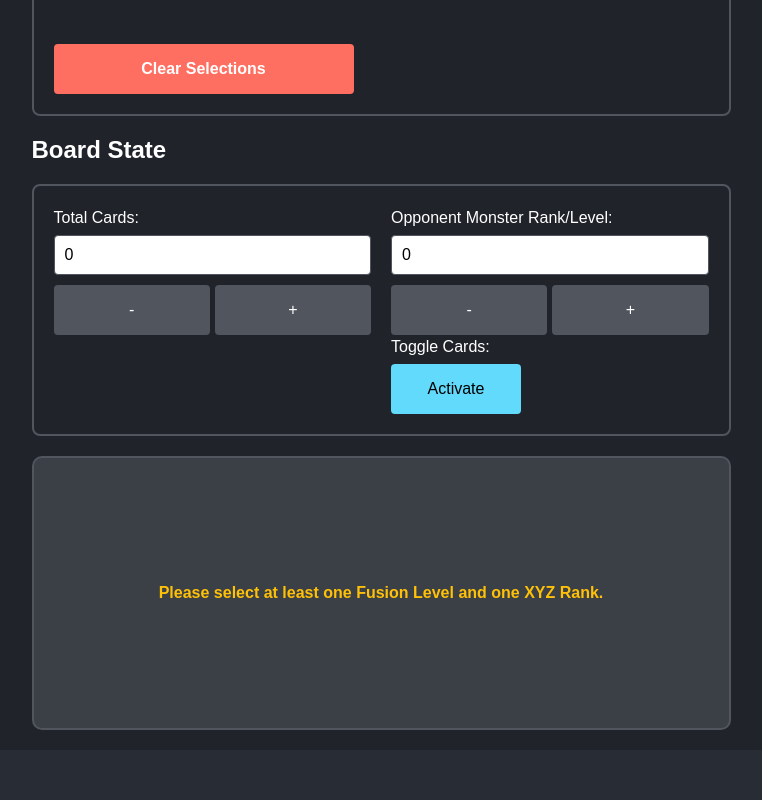
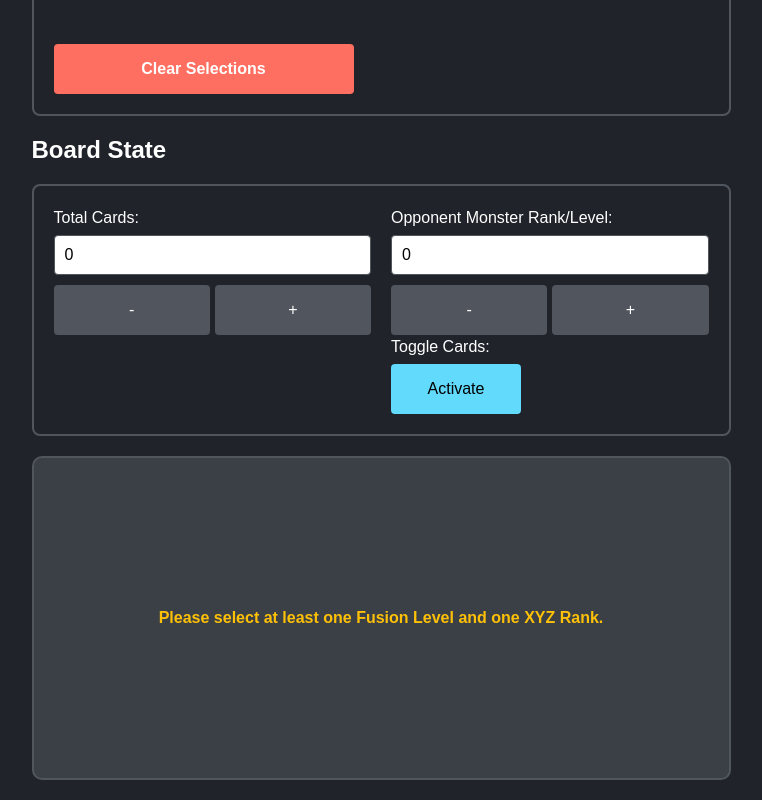
Before and after one commit to jjangsangy/simultaneous-equation-cannons, a React (Create React App) app: page / in a window 1280 px wide. Shown: the part 398-1198 px from the top of the page, without its empty margins (259-1021 px from the left). Before the commit the page ends 1148 px from the top, so only its background shows below. Built offline with nearby package versions, Linux system fonts and the light colour scheme.

Commit message:
increase min-height of results again

```diff
--- a/src/App.css
+++ b/src/App.css
@@ -161,7 +161,7 @@ button.toggle-possible-cards {
 /* Result Section Styling */
 .result-section {
     margin-top: 20px;
-    min-height: 250px; /* Reserve space for results */
+    min-height: 300px; /* Reserve space for results */
     position: relative; /* Ensures static position in layout */
     border: 2px solid #50555e; /* Optional: visually distinguish results area */
     padding: 10px;
```
